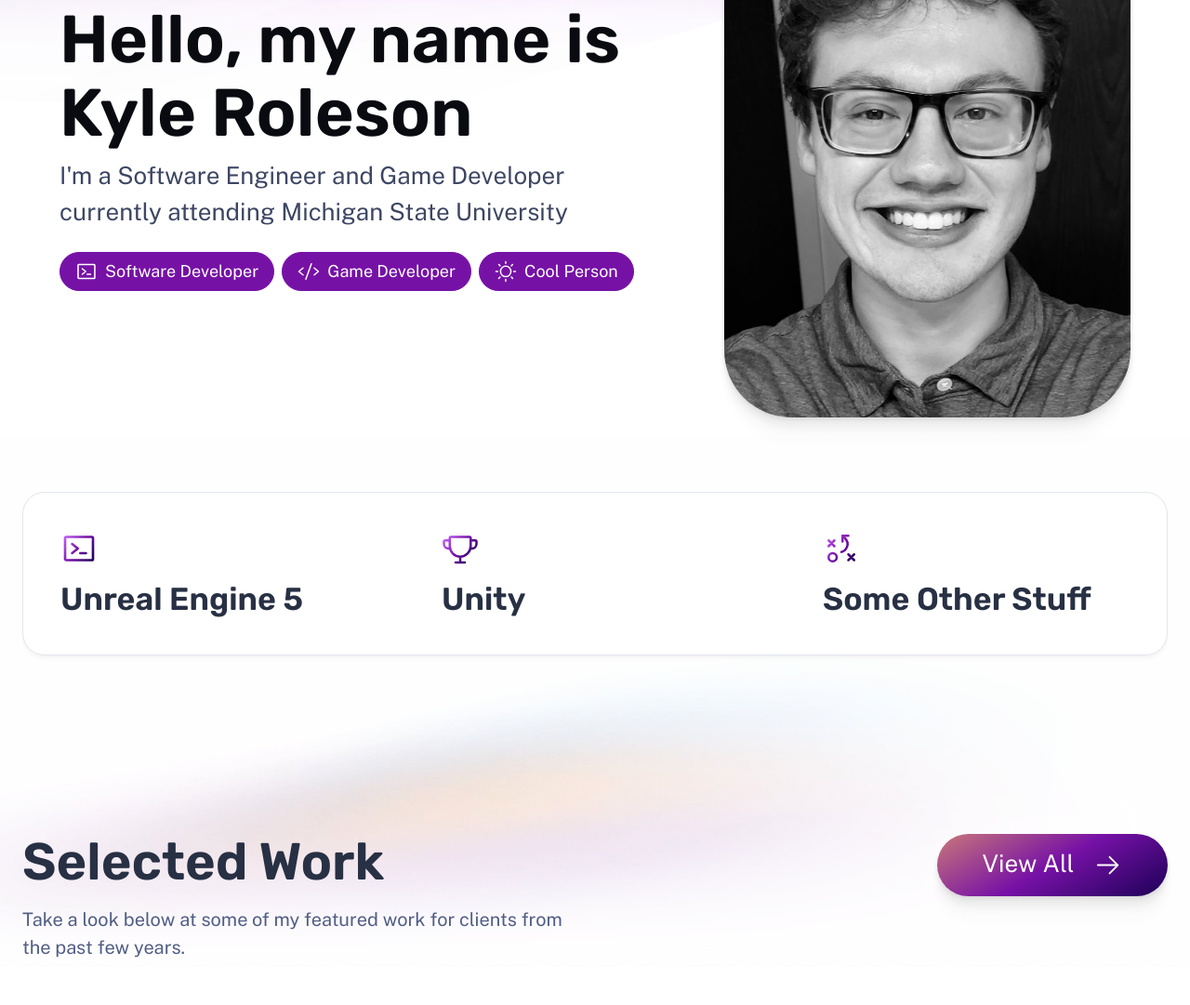
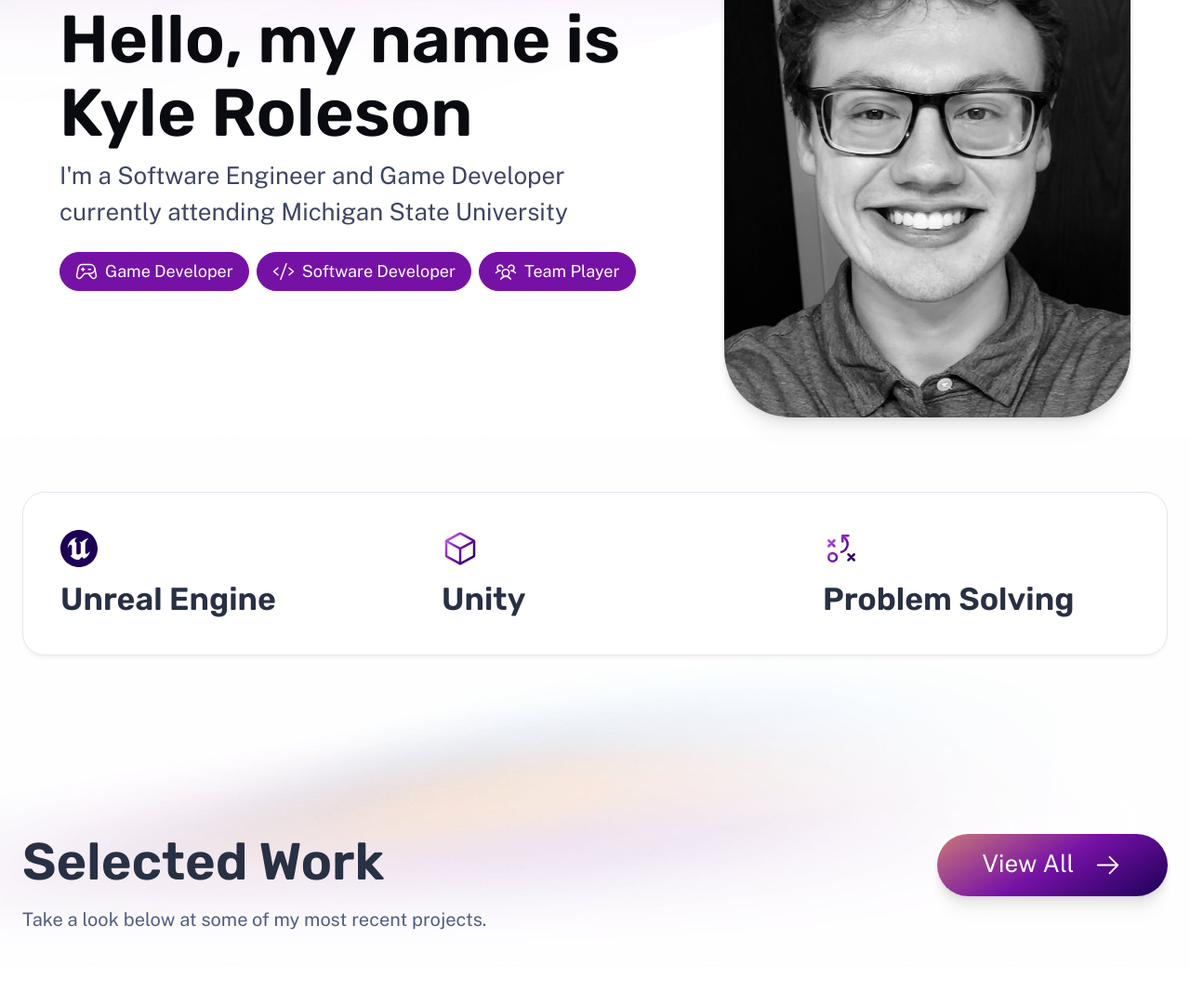
Before and after one commit to KyleGBC/KyleGBC.github.io, an Astro site: page / in a window 1280 px wide. Shown: the part 318-1399 px from the top of the page at 93% size. Built offline with nearby package versions, Linux system fonts and the light colour scheme; Astro itself is replaced by a stand-in of ours; grey boxes are pictures that could not be loaded.

Commit message:
Home page changes

```diff
--- a/src/components/IconPaths.ts
+++ b/src/components/IconPaths.ts
@@ -35,4 +35,8 @@ export const iconPaths = {
 	'linkedin-logo': `<rect width="184" height="184" x="36" y="36" fill="none" stroke-linecap="round" stroke-linejoin="round" stroke-width="16" rx="8"/><path fill="none" stroke-linecap="round" stroke-linejoin="round" stroke-width="16" d="M120 112v64m-32-64v64m32-36a28 28 0 0 1 56 0v36"/><circle stroke="none" cx="88" cy="80" r="12"/>`,
 	'instagram-logo': `<circle cx="128" cy="128" r="40" fill="none" stroke-miterlimit="10" stroke-width="16"/><rect width="184" height="184" x="36" y="36" fill="none" stroke-linecap="round" stroke-linejoin="round" stroke-width="16" rx="48"/><circle cx="180" cy="76" r="12" stroke="none" />`,
 	'tiktok-logo': `<path fill="none" stroke-linecap="round" stroke-linejoin="round" stroke-width="16" d="M168 106a96 96 0 0 0 56 18V84a56 56 0 0 1-56-56h-40v128a28 28 0 1 1-40-25V89a68 68 0 1 0 80 67Z"/>`,
+	'game-controller': `<svg xmlns="http://www.w3.org/2000/svg" viewBox="0 0 256 256"><line x1="152" y1="104" x2="176" y2="104" fill="none" stroke-linecap="round" stroke-linejoin="round" stroke-width="16"/><line x1="72" y1="104" x2="104" y2="104" fill="none" stroke-linecap="round" stroke-linejoin="round" stroke-width="16"/><line x1="88" y1="88" x2="88" y2="120" fill="none" stroke-linecap="round" stroke-linejoin="round" stroke-width="16"/><path d="M105.91,152,63.8,199.8a28,28,0,0,1-47.37-24.66L32.79,91a52,52,0,0,1,51.1-43H172a52,52,0,1,1,0,104Z" fill="none" stroke-linecap="round" stroke-linejoin="round" stroke-width="16"/><path d="M150.09,152l42.11,47.8a28,28,0,0,0,47.37-24.66L223.21,91" fill="none" stroke-linecap="round" stroke-linejoin="round" stroke-width="16"/></svg>`,
+	'unreal-logo': `<svg version="1.1" id="UE-Icon-2023-White" xmlns="http://www.w3.org/2000/svg" xmlns:xlink="http://www.w3.org/1999/xlink" x="0px" y="0px" viewBox="0 0 1280 1280" style="enable-background:new 0 0 1280 1280;" xml:space="preserve"> <style type="text/css"> .st0{fill-rule:evenodd;clip-rule:evenodd;} </style> <g> <g> <g><path class="st0" d="M640,1280c353.46,0,640-286.54,640-640S993.46,0,640,0S0,286.54,0,640S286.54,1280,640,1280z M803.7,995.81c156.5-73.92,205.56-210.43,216.6-263.61c-57.22,58.6-120.53,118-163.11,76.88c0,0-2.33-219.45-2.33-309.43c0-121,114.75-211.18,114.75-211.18c-63.11,11.24-138.89,33.71-219.33,112.65c-7.26,7.2-14.14,14.76-20.62,22.67c-34.47-26.39-79.14-18.48-79.14-18.48c24.14,13.26,48.23,51.88,48.23,83.85v314.26c0,0-52.63,46.3-93.19,46.3c-9.14,0.07-18.17-2.05-26.33-6.18c-8.16-4.13-15.21-10.15-20.56-17.56c-3.21-4.19-5.87-8.78-7.91-13.65V424.07c-11.99,9.89-52.51,18.04-52.51-49.22c0-41.79,30.11-91.6,83.73-122.15c-73.63,11.23-142.59,43.04-198.92,91.76c-42.8,36.98-77.03,82.85-100.31,134.4c-23.28,51.55-35.06,107.55-34.51,164.12c0,0,39.21-122.51,88.32-133.83c7.15-1.88,14.65-2.07,21.89-0.54c7.24,1.53,14.02,4.72,19.81,9.34c5.79,4.61,10.41,10.51,13.51,17.23c3.1,6.72,4.59,14.07,4.34,21.46V844.3c0,29.16-18.8,35.53-36.17,35.22c-11.77-0.83-23.4-3.02-34.66-6.53c35.86,48.53,82.46,88.12,136.15,115.66c53.69,27.54,113.03,42.29,173.37,43.1l106.05-106.6L803.7,995.81z"/></g></g></g></svg>`,
+	'unity-logo-placeholder': `<svg xmlns="http://www.w3.org/2000/svg" viewBox="0 0 256 256"><polyline points="32.7 76.92 128 129.08 223.3 76.92" fill="none" stroke-linecap="round" stroke-linejoin="round" stroke-width="16"/><path d="M131.84,25l88,48.18a8,8,0,0,1,4.16,7v95.64a8,8,0,0,1-4.16,7l-88,48.18a8,8,0,0,1-7.68,0l-88-48.18a8,8,0,0,1-4.16-7V80.18a8,8,0,0,1,4.16-7l88-48.18A8,8,0,0,1,131.84,25Z" fill="none" stroke-linecap="round" stroke-linejoin="round" stroke-width="16"/><line x1="128" y1="129.09" x2="128" y2="232" fill="none" stroke-linecap="round" stroke-linejoin="round" stroke-width="16"/></svg>`,
+	'users-three': `<svg xmlns="http://www.w3.org/2000/svg" viewBox="0 0 256 256"><path d="M192,120a59.91,59.91,0,0,1,48,24" fill="none"  stroke-linecap="round" stroke-linejoin="round" stroke-width="16"/><path d="M16,144a59.91,59.91,0,0,1,48-24" fill="none"  stroke-linecap="round" stroke-linejoin="round" stroke-width="16"/><circle cx="128" cy="144" r="40" fill="none"  stroke-linecap="round" stroke-linejoin="round" stroke-width="16"/><path d="M72,216a65,65,0,0,1,112,0" fill="none"  stroke-linecap="round" stroke-linejoin="round" stroke-width="16"/><path d="M161,80a32,32,0,1,1,31,40" fill="none"  stroke-linecap="round" stroke-linejoin="round" stroke-width="16"/><path d="M64,120A32,32,0,1,1,95,80" fill="none"  stroke-linecap="round" stroke-linejoin="round" stroke-width="16"/></svg>`,
 };
--- a/src/components/Skills.astro
+++ b/src/components/Skills.astro
@@ -4,16 +4,16 @@ import Icon from './Icon.astro';
 
 <section class="box skills">
 	<div class="stack gap-2 lg:gap-4">
-		<Icon icon="terminal-window" color="var(--accent-regular)" size="2.5rem" gradient />
-		<h2>Unreal Engine 5</h2>
+		<Icon icon="unreal-logo" color="var(--accent-regular)" size="2.5rem" gradient />
+		<h2>Unreal Engine</h2>
 	</div>
 	<div class="stack gap-2 lg:gap-4">
-		<Icon icon="trophy" color="var(--accent-regular)" size="2.5rem" gradient />
+		<Icon icon="unity-logo-placeholder" color="var(--accent-regular)" size="2.5rem" gradient />
 		<h2>Unity</h2>
 	</div>
 	<div class="stack gap-2 lg:gap-4">
 		<Icon icon="strategy" color="var(--accent-regular)" size="2.5rem" gradient />
-		<h2>Some Other Stuff</h2>
+		<h2>Problem Solving</h2>
 	</div>
 </section>
 
--- a/src/pages/index.astro
+++ b/src/pages/index.astro
@@ -35,9 +35,9 @@ const projects = (await getCollection('work'))
 					align="start"
 				>
 					<div class="roles">
-						<Pill><Icon icon="terminal-window" size="1.33em" /> Software Developer</Pill>
-						<Pill><Icon icon="code" size="1.33em" /> Game Developer</Pill>
-						<Pill><Icon icon="sun" size="1.33em" /> Cool Person</Pill>
+						<Pill><Icon icon="game-controller" size="1.33em" /> Game Developer</Pill>
+						<Pill><Icon icon="code" size="1.33em" /> Software Developer</Pill>
+						<Pill><Icon icon="users-three" size="1.33em" /> Team Player</Pill>
 					</div>
 				</Hero>
 
@@ -56,7 +56,7 @@ const projects = (await getCollection('work'))
 			<section class="section with-background with-cta">
 				<header class="section-header stack gap-2 lg:gap-4">
 					<h3>Selected Work</h3>
-					<p>Take a look below at some of my featured work for clients from the past few years.</p>
+					<p>Take a look below at some of my most recent projects.</p>
 				</header>
 
 				<div class="gallery">
```
Also changed, not shown: public/assets/UE-Icon-2023-White.svg (added).
